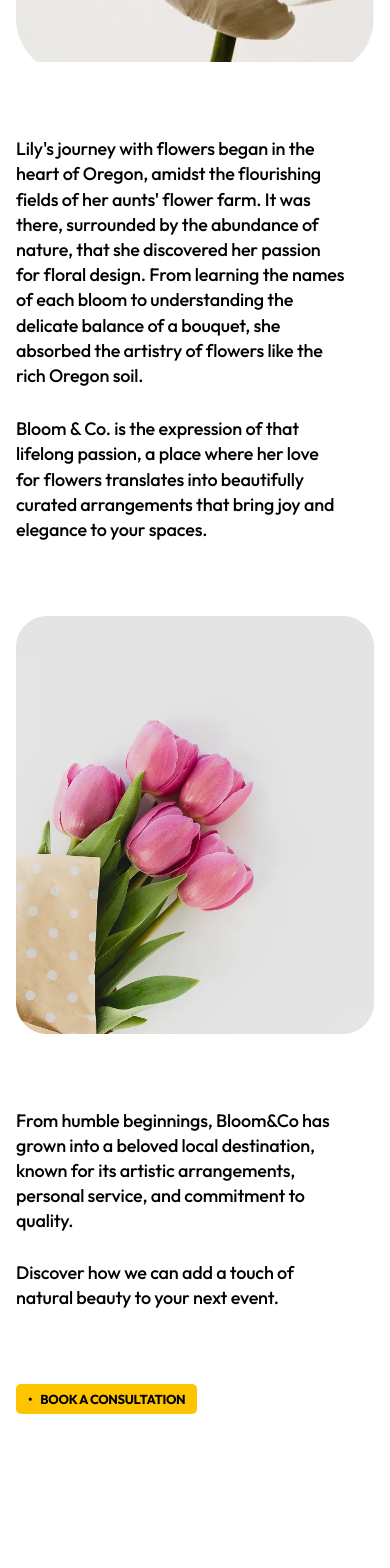
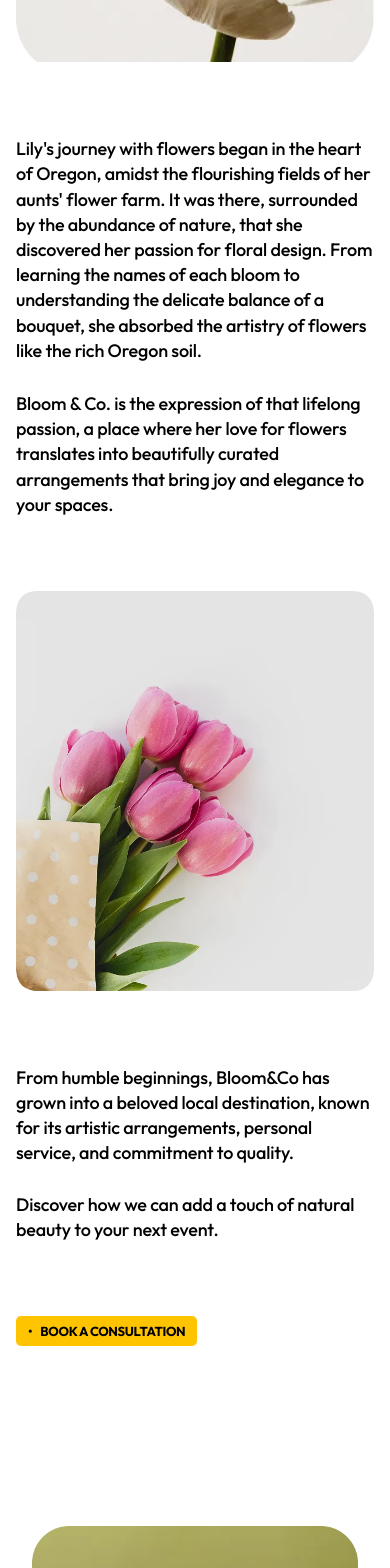
Before and after one commit to NguyenDucAnh20235585/FlowerShop, a React (Vite) app: page /about in a window 390 px wide. Shown: the part 2160-3728 px from the top of the page. Built offline with nearby package versions, Linux system fonts and the light colour scheme; a web font is replaced by a local one.

Commit message:
fix: make footer width responsive across breakpoints

```diff
--- a/src/components/Footer.tsx
+++ b/src/components/Footer.tsx
@@ -20,14 +20,13 @@ export function Footer() {
 
         ${
           useWideFooter
-            ? "w-[311px] tablet:w-[680px]"
-            : "w-[263px] tablet:w-[80%] tablet:max-w-[640px]"
+            ? "w-[calc(100%-64px)] tablet:w-[calc(100%-120px)]"
+            : "w-[calc(100%-112px)] tablet:w-[calc(100%-160px)]"
         }
 
-        tablet:h-[579px]
-        desktop:h-[582px]
-        desktop:w-[87.5%]
-        desktop:max-w-[1120px]
+tablet:h-[579px]
+desktop:h-[582px]
+desktop:w-[calc(100%-160px)]
     `}
       >
         <ImageView
--- a/src/pages/About/StorySection.tsx
+++ b/src/pages/About/StorySection.tsx
@@ -114,15 +114,7 @@ export function StorySection() {
                 "
       >
         <div className="tablet:col-start-2">
-          <div
-            className="
-    paragraph-2
-    w-full
-    max-w-[330px]
-    tablet:max-w-[580px]
-    desktop:max-w-[1015px]
-  "
-          >
+          <div className="paragraph-2 w-full">
             <p>
               Lily's journey with flowers began in the heart of Oregon, amidst
               the flourishing fields of her aunts' flower farm. It was there,
@@ -142,9 +134,17 @@ export function StorySection() {
           <div
             className="
     mt-[74px]
+    h-[400px]
     overflow-hidden
     rounded-[20px]
+
+    [&_picture]:h-full
+    [&_img]:h-full
+    [&_img]:object-cover
+
+    tablet:h-[400px]
     tablet:rounded-[28px]
+    desktop:h-[400px]
   "
           >
             <ImageView
@@ -174,15 +174,7 @@ export function StorySection() {
                             pb-[180px]
                         "
           >
-            <p
-              className="
-    paragraph-2
-    w-full
-    max-w-[330px]
-    tablet:max-w-[580px]
-    desktop:max-w-[1015px]
-  "
-            >
+            <p className="paragraph-2 w-full">
               From humble beginnings, Bloom&Co has grown into a beloved local
               destination, known for its artistic arrangements, personal
               service, and commitment to quality.
@@ -192,10 +184,9 @@ export function StorySection() {
               className="
   paragraph-2
   w-full
-    max-w-[330px]
-    mt-[26px] tablet:mt-[32px] desktop:mt-[38px]
-    tablet:max-w-[580px]
-    desktop:max-w-[1015px]
+  mt-[26px]
+  tablet:mt-[32px]
+  desktop:mt-[38px]
 "
             >
               Discover how we can add a touch of natural beauty to your next
```
Lines whose indentation alone changed are shown as unchanged.
